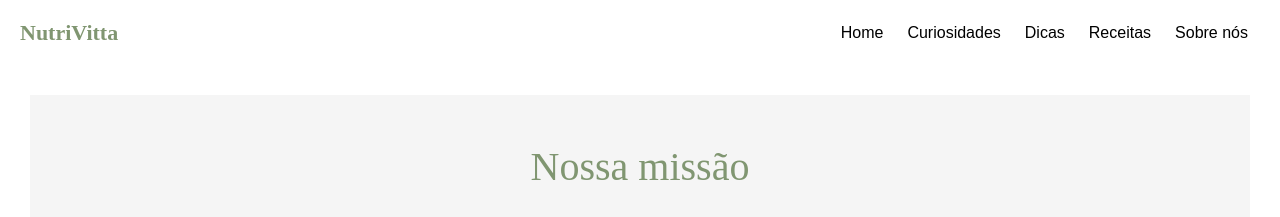
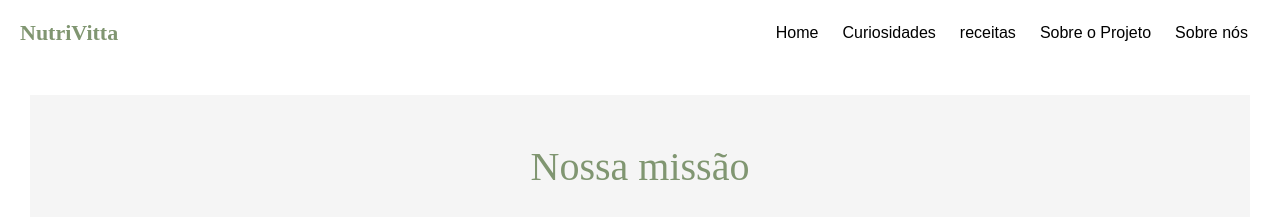
Before and after one commit to Miguel00Roza/Nutrivitta, a plain HTML site: page sobreNos.html in a window 1280 px wide. Shown: the top 217 px of the page. Drawn offline with Linux system fonts and the light colour scheme; a web font is replaced by a local one.

Commit message:
cyfdyuyf7yu

```diff
--- a/sobreNos.html
+++ b/sobreNos.html
@@ -16,8 +16,8 @@
             <ul>
                 <li><a href="index.html">Home</a></li>
                 <li><a href="curiosidades.html">Curiosidades</a></li>
-                <li><a href="#Dicas">Dicas</a></li>
-                <li><a href="#Receitas">Receitas</a></li>
+                <li><a href="receitas.html">receitas</a></li>
+                <li><a href="sobreoProjeto">Sobre o Projeto</a></li>
                 <li><a href="sobreNos.html">Sobre nós</a></li>
             </ul>
         </nav>
```
